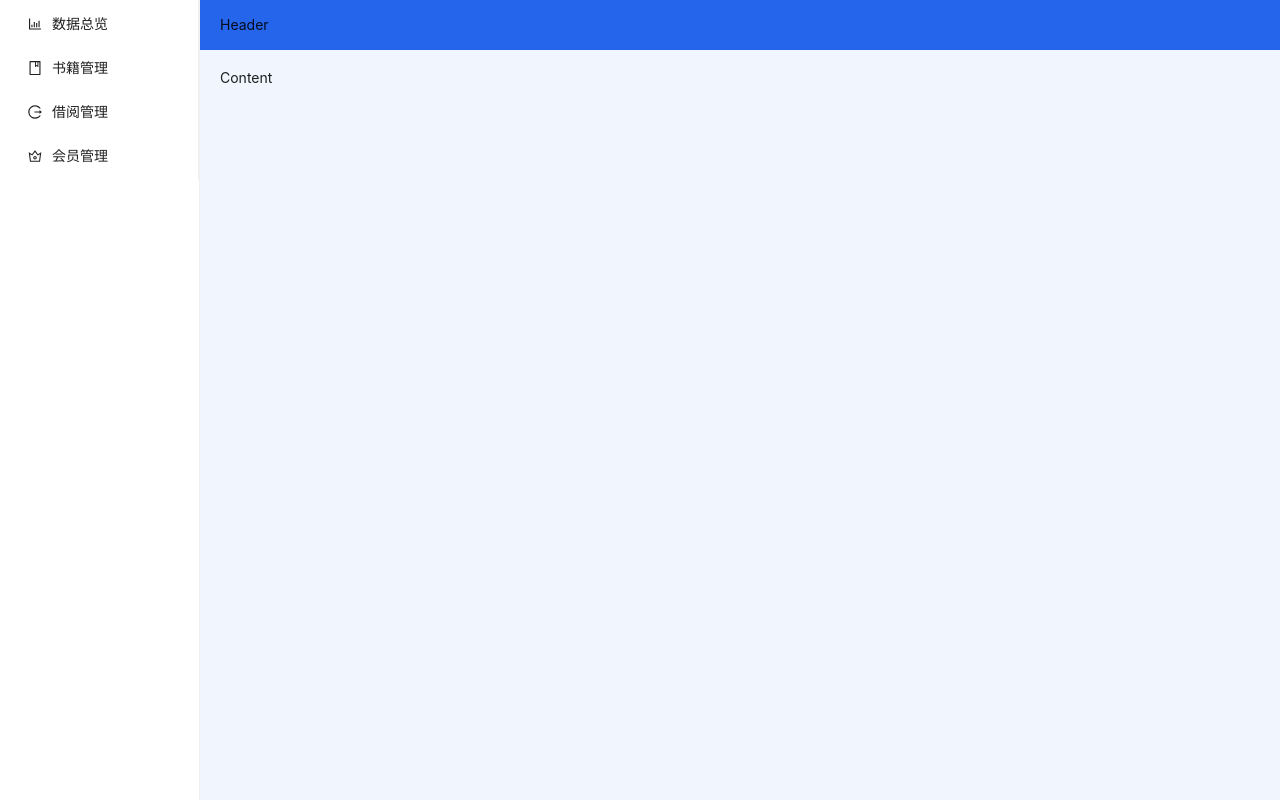
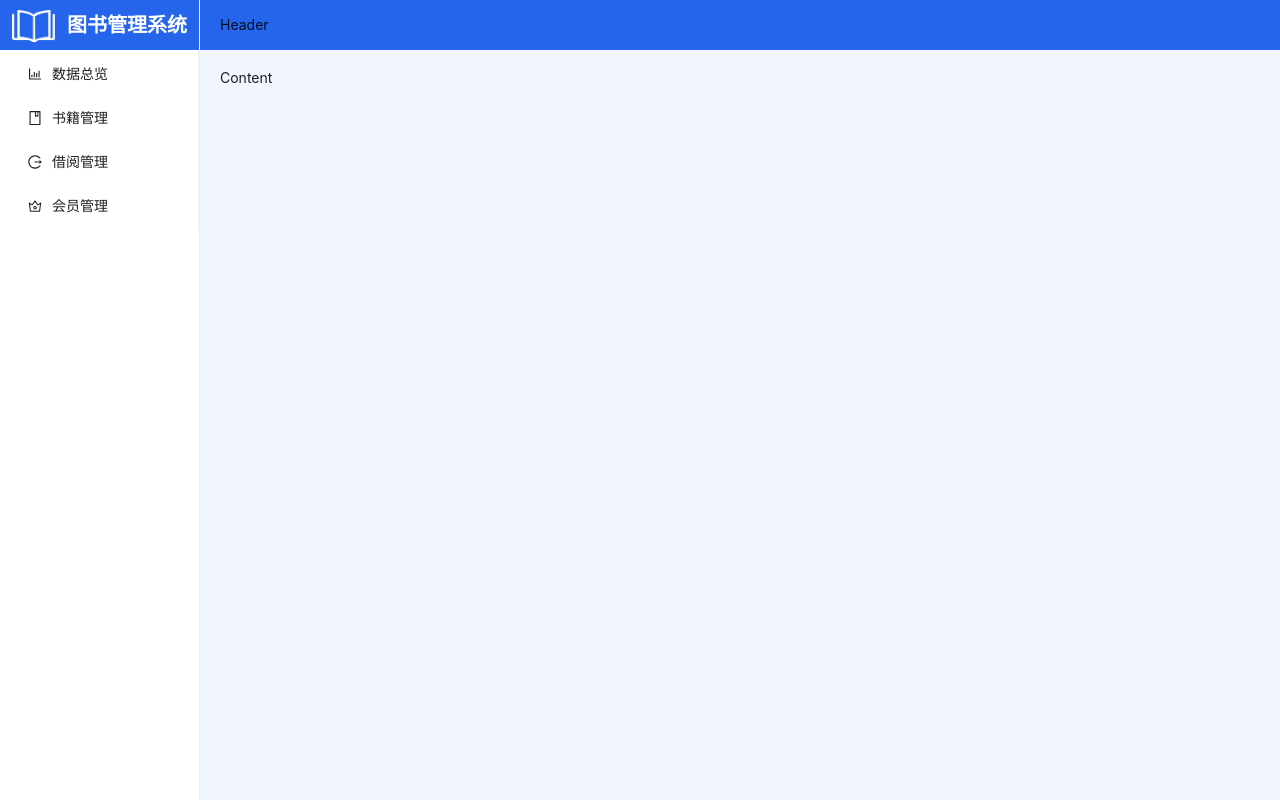
Before and after one commit to Althea0409/BookManagementSystem, a Vue app: page / in a window 1280 px wide. Built offline with nearby package versions, Linux system fonts and the light colour scheme.

Commit message:
左上角图标和标题

```diff
--- a/index.html
+++ b/index.html
@@ -4,7 +4,7 @@
     <meta charset="UTF-8">
     <link rel="icon" href="/favicon.ico">
     <meta name="viewport" content="width=device-width, initial-scale=1.0">
-    <title>Vite App</title>
+    <title>图书管理系统</title>
   </head>
   <body>
     <div id="app" style="height: 100%;"></div>
--- a/src/layout/menu/MenuBar.vue
+++ b/src/layout/menu/MenuBar.vue
@@ -1,4 +1,5 @@
 <template>
+    <menu-logo></menu-logo>
     <a-menu
         v-model:openKeys="menuData.openKeys"
         v-model:selectedKeys="menuData.selectedKeys"
@@ -47,6 +48,9 @@
 
 <script setup lang='ts'>
 import { ref, reactive } from 'vue'
+// 引入 MenuLogo 组件
+import MenuLogo from './MenuLogo.vue';
+
 const menuData = reactive({
     collapsed:false,
     selectedKeys: ['1'],
--- /dev/null
+++ b/src/layout/menu/MenuLogo.vue
@@ -0,0 +1,39 @@
+<template>
+    <div class="logo">
+        <img src="@/assets/logos.png" alt="logo" />
+        <span class="title">图书管理系统</span>
+    </div>
+</template>
+
+<script setup lang="ts">
+import { computed, watch, ref } from 'vue'
+</script>
+
+<style lang="scss" scoped>
+.logo {
+    background-color: #2465ec;
+    height: 50px;
+    border: none;
+    line-height: 50px;
+    display: flex;
+    align-items: center;
+    padding-left: 12px;
+    color: #fff;
+img {
+        width: 43px;
+        height: 43px;
+        margin-right: 12px;
+    }
+.title {
+        height: 50px;
+        background-color: #2465ec;
+        text-align: center;
+        color: #fff;
+        box-sizing: border-box;
+        font-weight: 600;
+        line-height: 50px;
+        font-size: 20px;
+        vertical-align: middle;
+    }
+}
+</style>
--- a/src/main.ts
+++ b/src/main.ts
@@ -7,6 +7,9 @@ import 'ant-design-vue/dist/reset.css';
 import router from './router/index';
 // 引入图标
 import * as Icons from "@ant-design/icons-vue";
+// 引入Pinia
+import { createPinia } from 'pinia'
+const pinia = createPinia()
 
 const app = createApp(App);
 // 注册图标组件
```
Also changed, not shown: src/store/collapse/Index.ts (added, +23 -0 lines), src/assets/logos.png (added), src/layout/header/Collapse.vue (added), src/layout/header/Header.vue (added), 1 other file (tests, documents, lock files or other folders).
